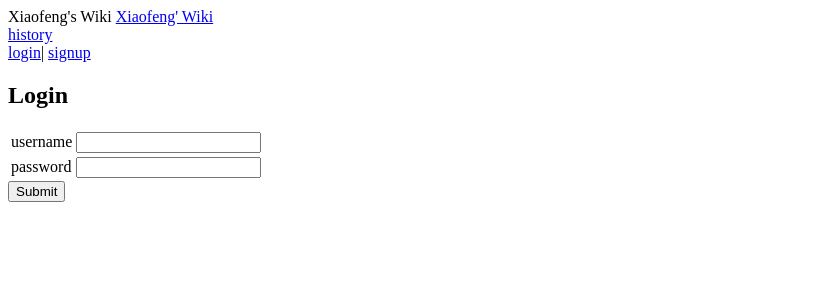
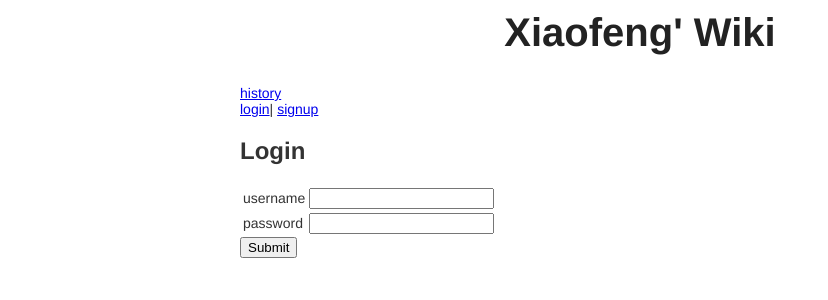
Before and after one commit to bangzhu0616/mywikixhao, a Python web app: template templates/login.html in a window 1280 px wide. Shown: the top 300 px of the page, without its empty margins (0-828 px from the left). Run offline with Jinja, Linux system fonts and the light colour scheme; the template is opened without the code that fills it, so the values that code supplies are empty.

Commit message:
Move CSS file to static. Start to makeup.

```diff
--- a/main.py
+++ b/main.py
@@ -119,7 +119,8 @@ class Logout(WikiHandler):
 class FrontPage(WikiHandler):
 	def get(self):
 		global loginflag
-		fp = db.GqlQuery("select * from Pages where id = 1")
+		#fp = db.GqlQuery("select * from Pages where id = 1")
+		fp = Pages.all().filter('id =', 1).get()
 		user = self.request.cookies.get('user_id')
 		if user:
 			u_id = user.split('|')[0]
--- /dev/null
+++ b/static/main.css
@@ -0,0 +1,29 @@
+body {
+	font-family: Helvetica, Arial, sans-serif;
+	font-size: 14px;
+
+	width: 800px;
+	margin: 0 auto;
+	padding: 10px;
+	color: #333;
+}
+
+h2 {
+	font-size: 24px;
+	font-weight: bold;
+	margin-bottom: 20px;
+}
+
+.error {
+	color: red;
+}
+
+.main-title {
+	display: block;
+	color: #222;
+	font-size: 40px;
+	font-weight: bold;
+	text-align: center;
+	margin-bottom: 30px;
+	text-decoration: none;
+}
--- a/templates/base.html
+++ b/templates/base.html
@@ -1,8 +1,8 @@
 <!DOCTYPE html>
 <html>
 <head>
-	<link type="text/css" rel="stylesheet" href="main.css" />
-	<titile>Xiaofeng's Wiki</titile>
+	<link type="text/css" rel="stylesheet" href="/static/main.css" />
+	<title>Xiaofeng's Wiki</title>
 </head>
 
 <body>
--- a/templates/login.html
+++ b/templates/login.html
@@ -13,7 +13,7 @@
 				<td><input type="password" name="password"></td>
 			</tr>
 		</table>
-		<div id="error">
+		<div class="error">
 			{{error_login}}
 		</div>
 
```
Also changed, not shown: app.yaml (+5 -3 lines), main.css (deleted), 1 other file.
